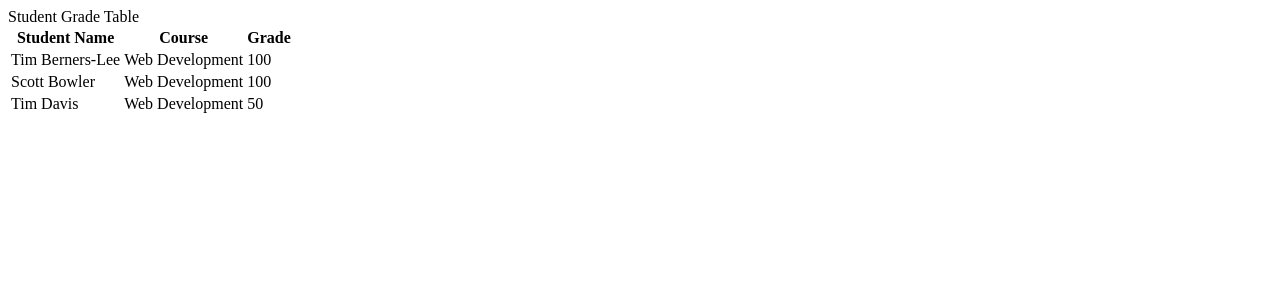
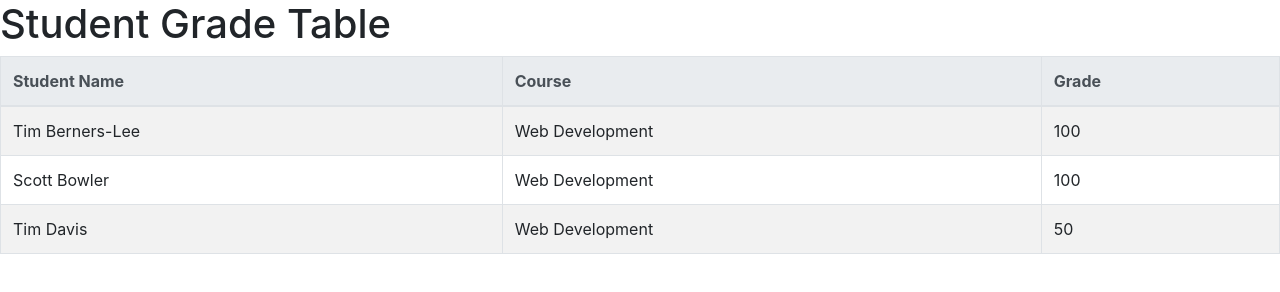
Before and after one commit to bimberman/employee-management, a plain HTML site: page index.html in a window 1280 px wide. Drawn offline with nearby package versions, Linux system fonts and the light colour scheme.

Commit message:
Added styling to the base layout

```diff
--- a/index.html
+++ b/index.html
@@ -4,15 +4,18 @@
   <meta charset="UTF-8">
   <meta name="viewport" content="width=device-width, initial-scale=1.0">
   <title>SGT</title>
-  <link rel="stylesheet" href="https://cdnjs.cloudflare.com/ajax/libs/twitter-bootstrap/4.4.0/css/bootstrap-grid.css">
+  <link rel="stylesheet" href="https://cdnjs.cloudflare.com/ajax/libs/twitter-bootstrap/4.4.0/css/bootstrap.css">
+  <link rel="stylesheet" href="style.css">
 </head>
 <body>
-  <header>Student Grade Table</header>
-  <table>
-    <thead>
-      <th>Student Name</th>
-      <th>Course</th>
-      <th>Grade</th>
+  <header>
+    <h1>Student Grade Table</h1>
+  </header>
+  <table class="table table-bordered table-striped">
+    <thead class="thead-light">
+        <th scope="col">Student Name</th>
+        <th scope="col">Course</th>
+        <th scope="col">Grade</th>
     </thead>
     <tbody>
       <tr>
```
Also changed, not shown: style.css (added).
